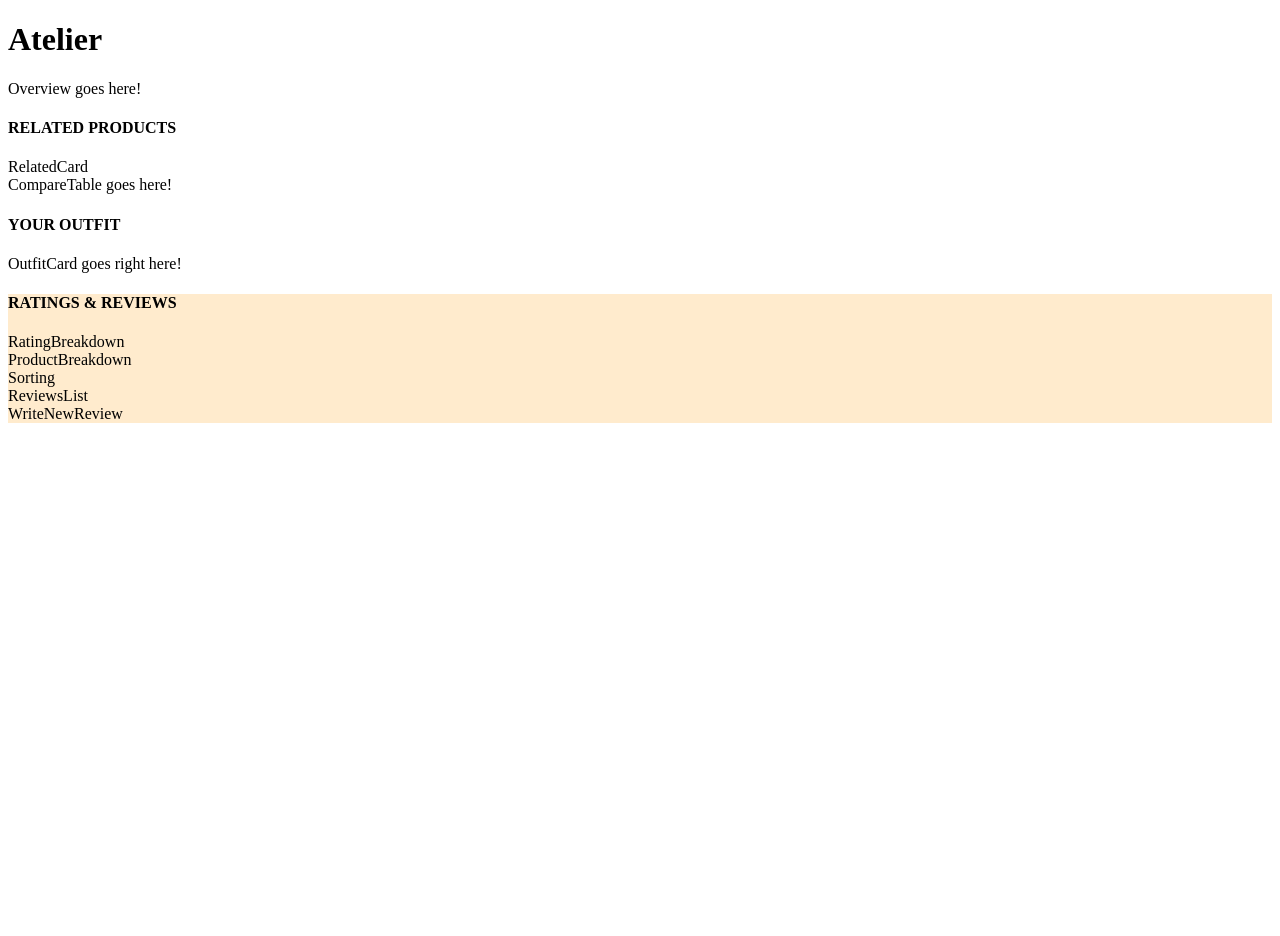
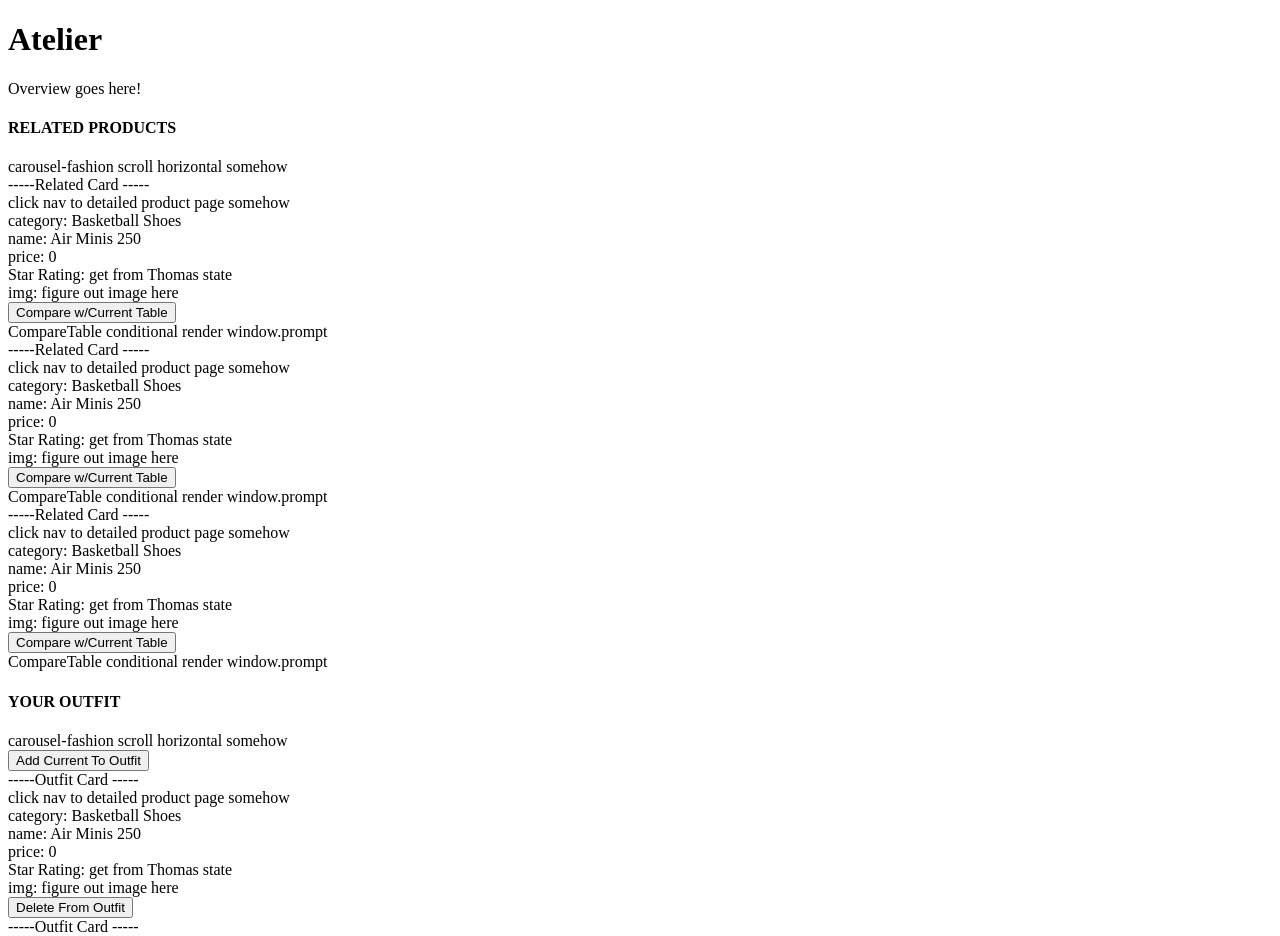
Before and after one commit to CCT-Engineering/Amorey, a React app: page / in a window 1280 px wide. Shown: the top 936 px of the page. Before the commit the page ends 800 px from the top, so only its background shows below. Built offline with nearby package versions, Linux system fonts and the light colour scheme.

Commit message:
Fleshing out components

```diff
--- a/client/src/components/RelatedOutfit/CompareTable.jsx
+++ b/client/src/components/RelatedOutfit/CompareTable.jsx
@@ -2,7 +2,7 @@ import React, {useState} from 'react';
 
 const CompareTable = () => {
   return (
-    <div>CompareTable goes here!</div>
+    <div>CompareTable conditional render window.prompt</div>
   );
 };
 
--- a/client/src/components/RelatedOutfit/OutfitCard.jsx
+++ b/client/src/components/RelatedOutfit/OutfitCard.jsx
@@ -1,9 +1,48 @@
 import React, {useState} from 'react';
 
-const OutfitCard = () => {
+const OutfitCard = ({outfitPiece, outfitArr, setOutfitArr}) => {
+  const addOutfit = (curId) => {
+    event.preventDefault()
+    let copy = outfitArr.slice()
+    curId.push(copy)
+    setOutfitArr(copy)
+  }
+  // axios.get('prod info by id GET /products/:product_id')
+  // .then((response)=>{
+  //   let info = response.data
+  const exRC = {
+    "id": 11,
+    "name": "Air Minis 250",
+    "slogan": "Full court support",
+    "description": "This optimized air cushion pocket reduces impact but keeps a perfect balance underfoot.",
+    "category": "Basketball Shoes",
+    "default_price": "0",
+    "features": [
+      {
+        "feature": "Sole",
+        "value": "Rubber"
+        },
+      {
+        "feature": "Material",
+        "value": "FullControlSkin"
+      },
+    ],
+ }
+  let info = exRC
   return (
-    <div>OutfitCard goes right here!</div>
+    <div>
+      <div>-----Outfit Card -----</div>
+      <div>click nav to detailed product page somehow</div>
+      <div>category: {info.category}</div>
+      <div>name: {info.name}</div>
+      <div>price: {info.default_price}</div>
+      <div>Star Rating: get from Thomas state</div>
+      <div>img: figure out image here</div>
+      <button>Delete From Outfit</button>
+    </div>
   );
+// })
+
 };
 
 export default OutfitCard;
--- a/client/src/components/RelatedOutfit/OutfitList.jsx
+++ b/client/src/components/RelatedOutfit/OutfitList.jsx
@@ -2,10 +2,23 @@ import React, {useState} from 'react';
 import OutfitCard from './OutfitCard.jsx';
 
 const OutfitList = () => {
+  const [outfitArr, setOutfitArr] = useState([1,2])
+  const addOutfit = (curId) => {
+    event.preventDefault()
+    let copy = outfitArr.slice()
+    curId.push(copy)
+    setOutfitArr(copy)
+  }
   return (
     <div>
       <h4>YOUR OUTFIT</h4>
-      <OutfitCard/>
+      <div>carousel-fashion scroll horizontal somehow</div>
+      <button>Add Current To Outfit</button>
+      {
+        outfitArr.map((outfitPiece, index)=>
+              <OutfitCard key={index.toString()} outfitPiece={outfitPiece} outfitArr={outfitArr} setOutfitArr={setOutfitArr}/>
+        )
+      }
     </div>
   );
 };
--- a/client/src/components/RelatedOutfit/RelatedCard.jsx
+++ b/client/src/components/RelatedOutfit/RelatedCard.jsx
@@ -1,13 +1,51 @@
 import React, {useState} from 'react';
 import CompareTable from './CompareTable.jsx';
 
-const RelatedCard = () => {
-  return (
-    <div>
-      <div>RelatedCard</div>
-      <CompareTable/>
-    </div>
-  );
+const RelatedCard = ({relateOne}) => {
+  // axios.get('prod info by id GET /products/:product_id')
+  // .then((response)=>{
+  //   let info = response.data
+    const exRC = {
+      "id": 11,
+      "name": "Air Minis 250",
+      "slogan": "Full court support",
+      "description": "This optimized air cushion pocket reduces impact but keeps a perfect balance underfoot.",
+      "category": "Basketball Shoes",
+      "default_price": "0",
+      "features": [
+        {
+          "feature": "Sole",
+          "value": "Rubber"
+          },
+        {
+          "feature": "Material",
+          "value": "FullControlSkin"
+        },
+      ],
+   }
+    let info = exRC
+    return (
+      <div>
+        <div>-----Related Card -----</div>
+        <div>click nav to detailed product page somehow</div>
+        <div>category: {info.category}</div>
+        <div>name: {info.name}</div>
+        <div>price: {info.default_price}</div>
+        <div>Star Rating: get from Thomas state</div>
+        <div>img: figure out image here</div>
+        <button>Compare w/Current Table</button>
+        <CompareTable/>
+      </div>
+    );
+  // })
+
+
+  // return (
+  //   <div>
+  //     <div>RelatedCard</div>
+  //     <CompareTable/>
+  //   </div>
+  // );
 };
 
 export default RelatedCard;
--- a/client/src/components/RelatedOutfit/RelatedList.jsx
+++ b/client/src/components/RelatedOutfit/RelatedList.jsx
@@ -2,12 +2,31 @@ import React, {useState} from 'react';
 import RelatedCard from './RelatedCard.jsx';
 
 const RelatedList = () => {
+  //axios
+  // axios.get(cur related by id GET /products/:product_id/related)
+  //   .then((response) => {
+  //     let relateArr = response.data
+  let relateArr = [1,2,3]
   return (
     <div>
       <h4>RELATED PRODUCTS</h4>
-      <RelatedCard/>
+      <div>carousel-fashion scroll horizontal somehow</div>
+      {relateArr.map((relateOne, index) =>
+           <RelatedCard key={index.toString()} relateOne={relateOne}/>
+      )
+      }
     </div>
   );
+
+
+  //   })
+
+  // return (
+  //   <div>
+  //     <h4>RELATED PRODUCTS</h4>
+  //     <RelatedCard/>
+  //   </div>
+  // );
 };
 
 export default RelatedList;
```
Also changed, not shown: 1 other file (tests, documents, lock files or other folders).
